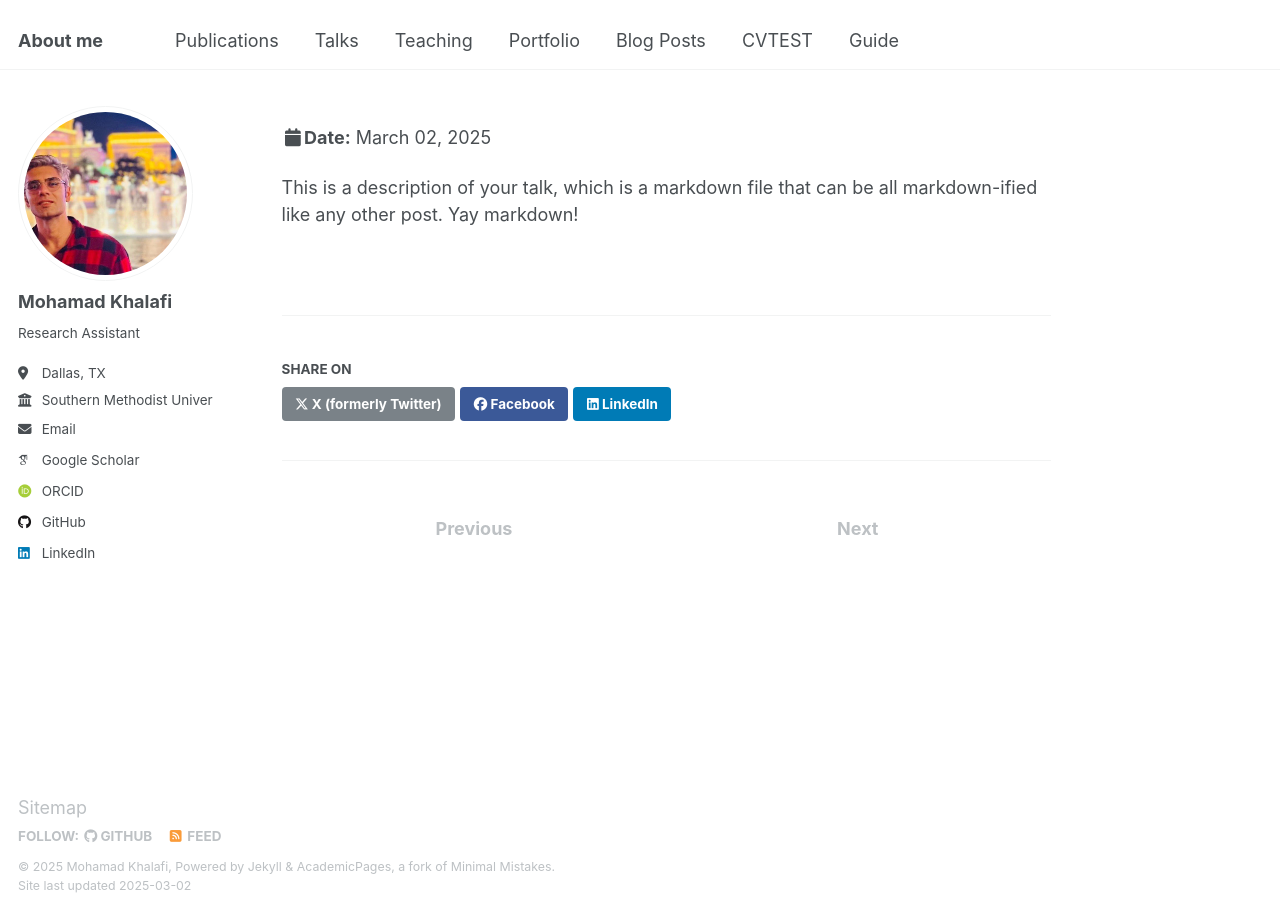
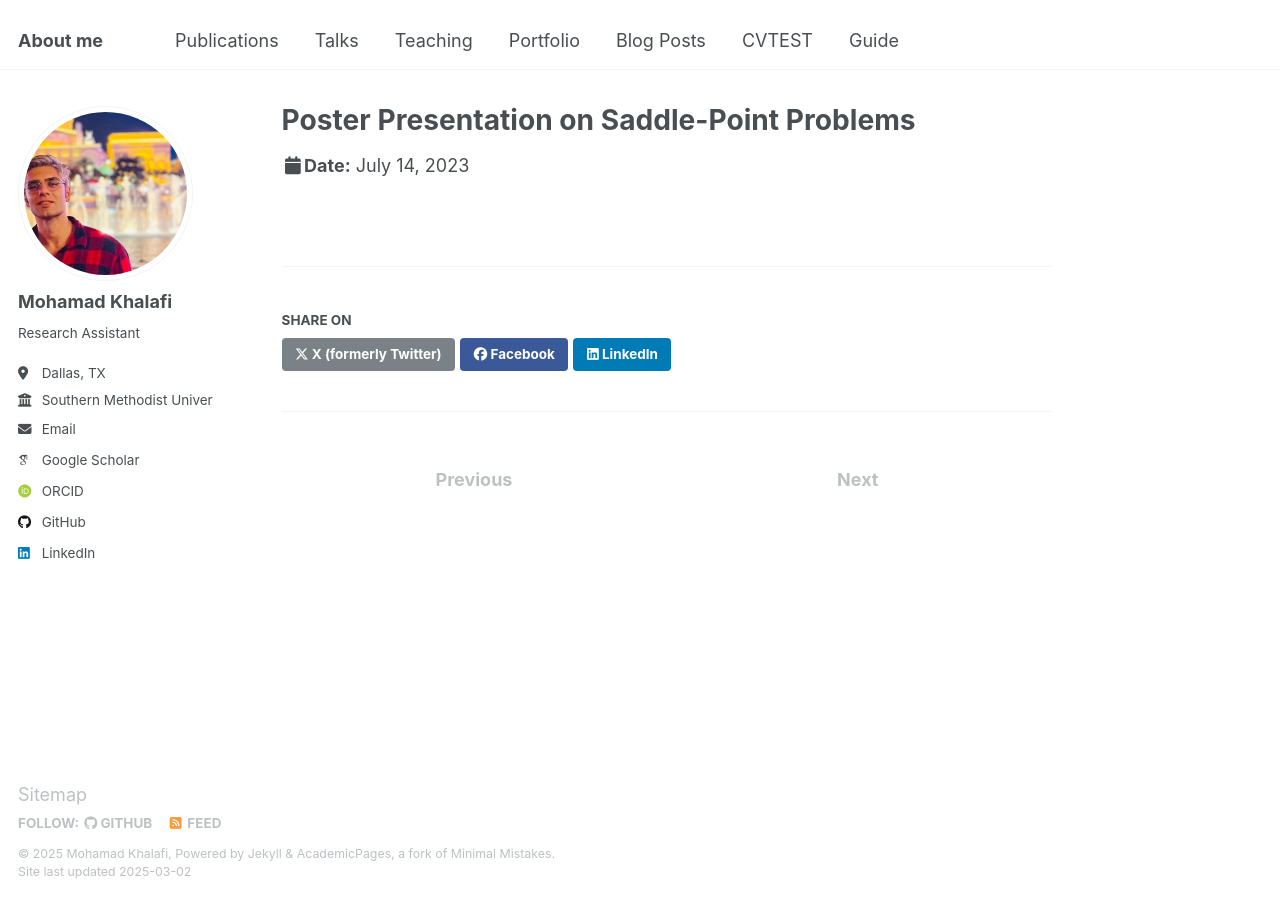
Before and after one commit to Mohammadkhf/mohammadkhf.github.io, a Jekyll site: the page built from _talks/2012-03-01-talk-1.md, in a window 1280 px wide. Built offline with Jekyll 4.4.1, drawn with Linux system fonts in a browser that asks for light colours; some web fonts are replaced.

Commit message:
Update 2012-03-01-talk-1.md

```diff
--- a/_talks/2012-03-01-talk-1.md
+++ b/_talks/2012-03-01-talk-1.md
@@ -6,7 +6,5 @@ permalink: /talks/ICML
 venue: "International conference on machine learning (ICML), 2023"
 date: 2023-07-14
 location: "Honolulu, HI, USA"
-posterurl: '
+posterurl: 'http://mohammadkhf.github.io/files/postericml.pdf'
 ---
-
-This is a description of your talk, which is a markdown file that can be all markdown-ified like any other post. Yay markdown!
```
